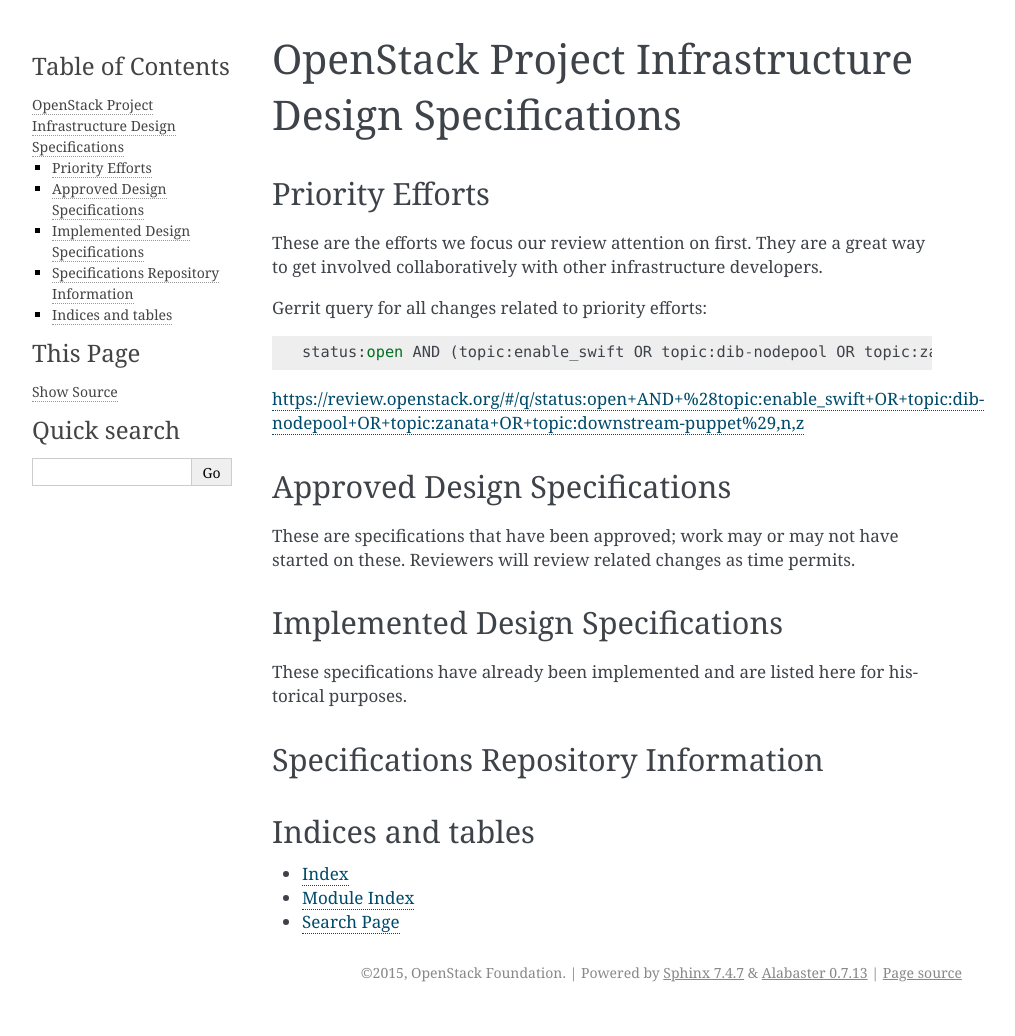
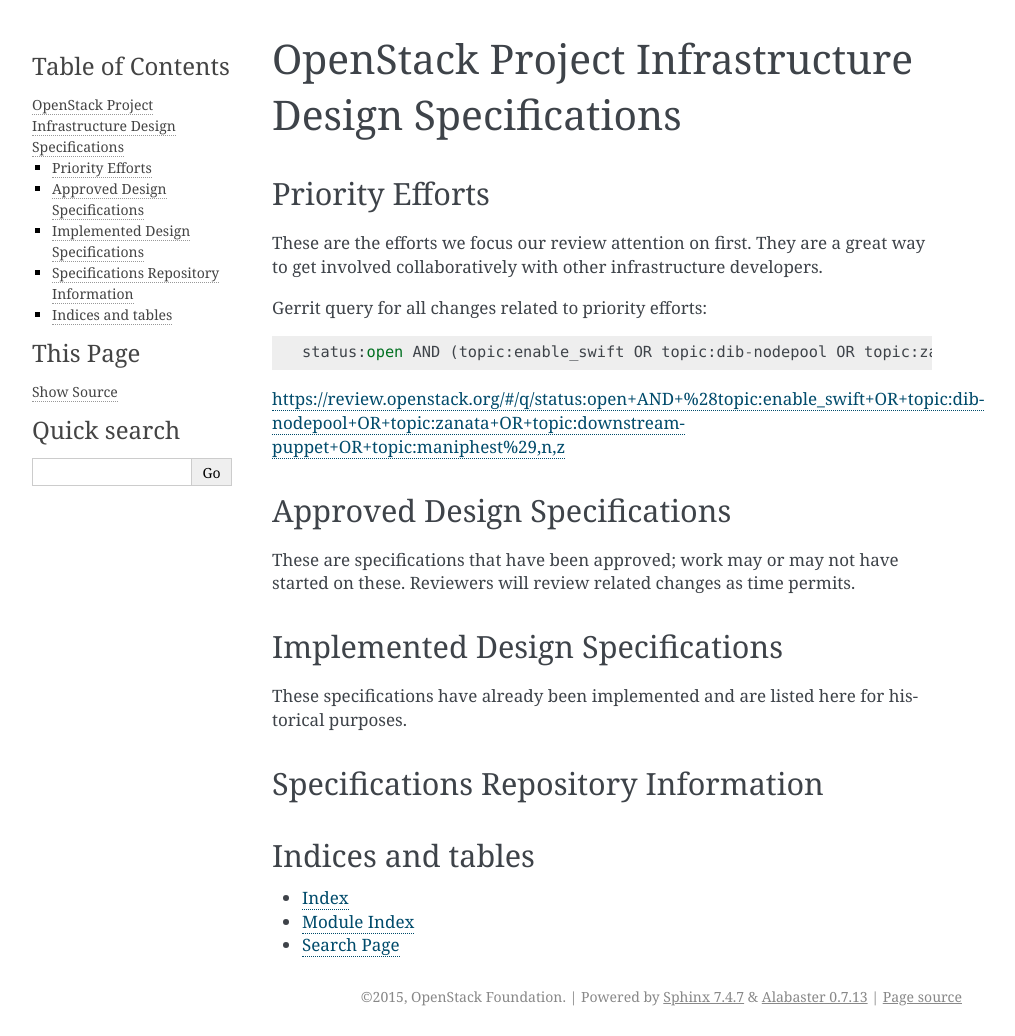
Before and after one commit to openstack-infra/infra-specs, a Sphinx documentation site: the page built from doc/source/index.rst, in a window 1280 px wide. Shown: the whole page, without its empty margins (148-1163 px from the left). Built offline with Sphinx 7.4.7, drawn with Linux system fonts in a browser that asks for light colours; pages that are not in the unit, such as notebooks, are missing from menus; before the commit the page ends 1012 px from its top, so only the background shows below that.

Commit message:
Add maniphest to priority efforts
Change-Id: I1a1d2c6f58499366d6a4f7f23127dceac40d9f95

```diff
--- a/doc/source/index.rst
+++ b/doc/source/index.rst
@@ -16,12 +16,13 @@
    specs/dib-nodepool
    specs/openstackci
    specs/migrate_to_zanata
+   specs/maniphest
 
 Gerrit query for all changes related to priority efforts::
 
-  status:open AND (topic:enable_swift OR topic:dib-nodepool OR topic:zanata OR topic:downstream-puppet)
+  status:open AND (topic:enable_swift OR topic:dib-nodepool OR topic:zanata OR topic:downstream-puppet OR topic:maniphest)
 
-https://review.openstack.org/#/q/status:open+AND+%28topic:enable_swift+OR+topic:dib-nodepool+OR+topic:zanata+OR+topic:downstream-puppet%29,n,z
+https://review.openstack.org/#/q/status:open+AND+%28topic:enable_swift+OR+topic:dib-nodepool+OR+topic:zanata+OR+topic:downstream-puppet+OR+topic:maniphest%29,n,z
 
 Approved Design Specifications
 ==============================
```
Also changed, not shown: other parts of doc/source/index.rst (+0 -1 lines).
